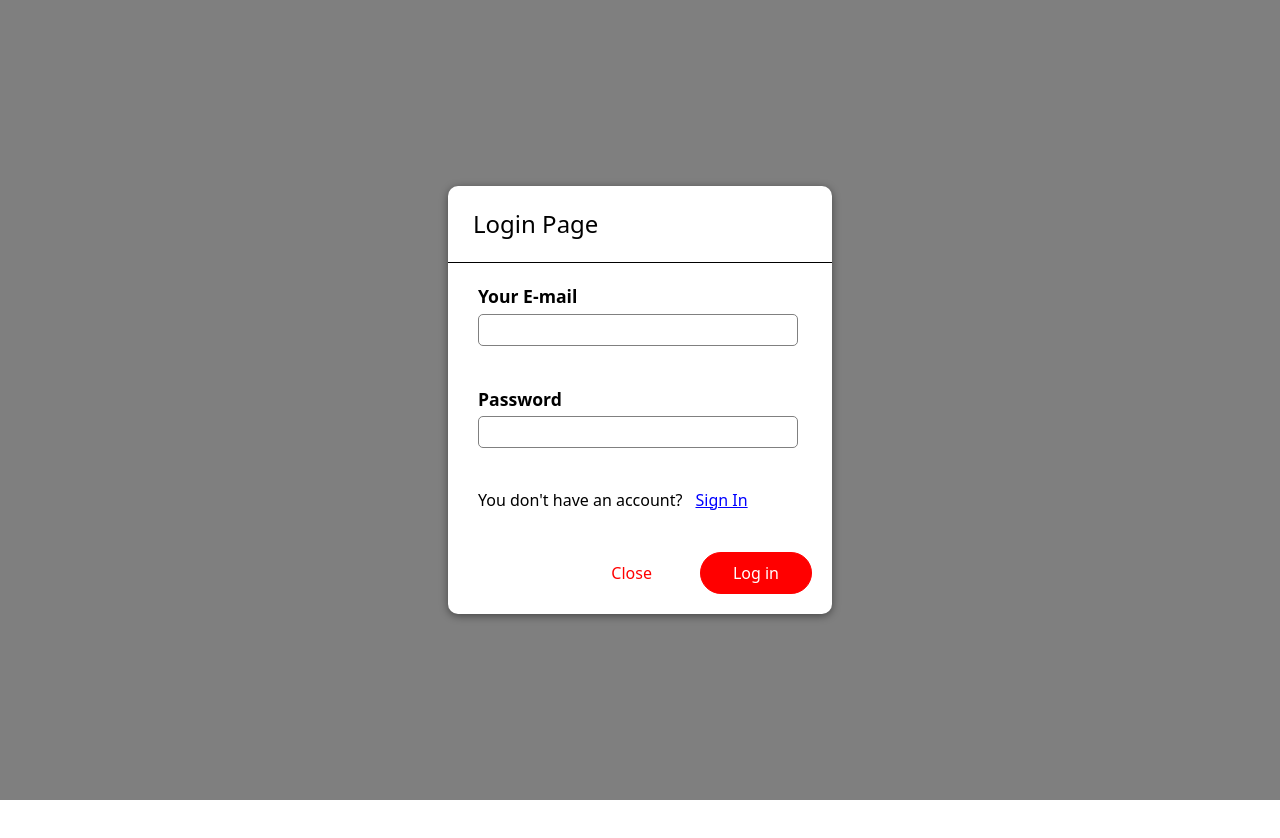
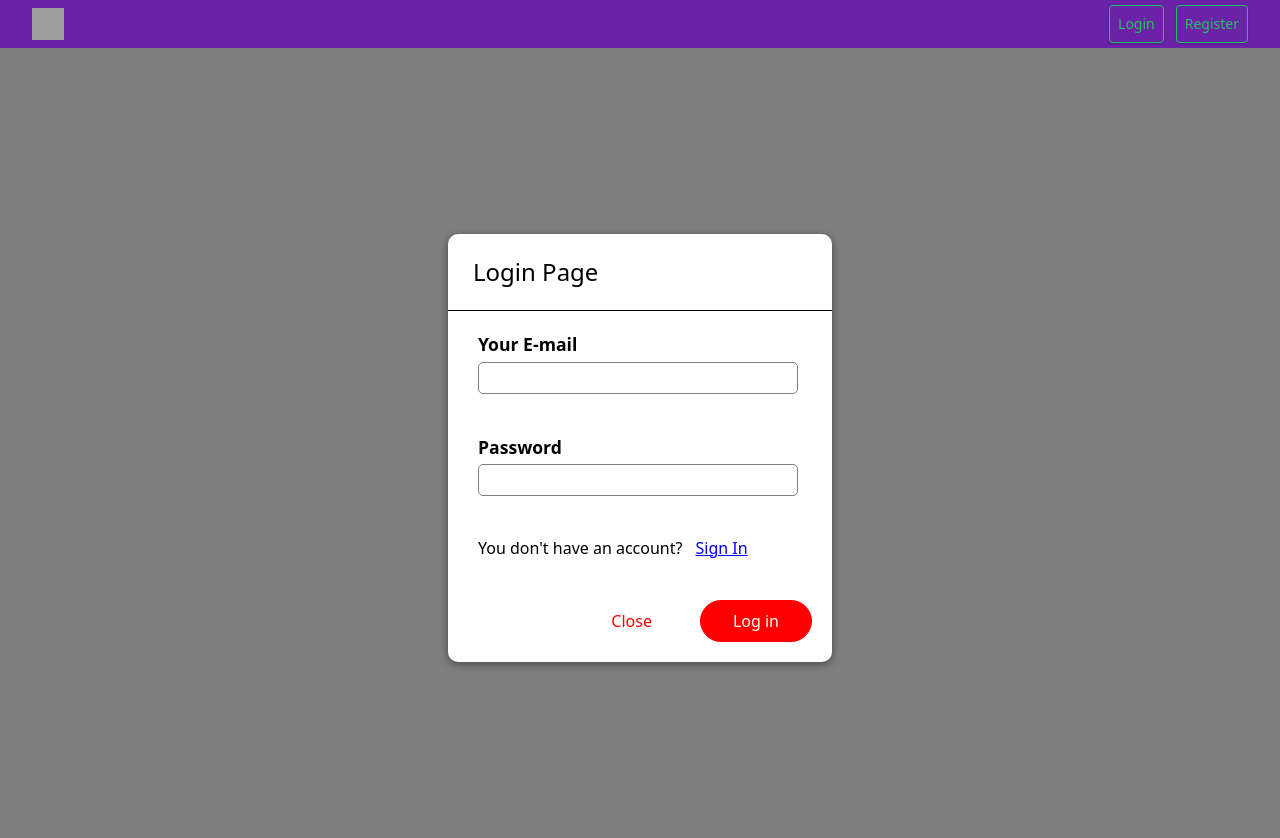
Before and after one commit to Akshay3960/lazzzy-space, a React (Create React App) app in the folder frontend/: page / in a window 1280 px wide. Shown: the top 838 px of the page. Before the commit the page ends 800 px from the top, so only its background shows below. Built offline with nearby package versions, Linux system fonts and the light colour scheme; grey boxes are pictures that could not be loaded; the HTML template or start-up script is replaced by a standard one.

Commit message:
add navbar

```diff
--- a/frontend/src/App.js
+++ b/frontend/src/App.js
@@ -3,7 +3,7 @@ import { useState, Fragment } from "react";
 import "./App.css";
 import LoginForm from "./components/log-reg/LoginForm";
 import RegisterForm from "./components/log-reg/RegisterForm";
-
+import Navbar from "./components/navbar/Navbar";
 function App() {
   const [toLogin, setToLogin] = useState(true);
   const [toReg, setToReg] = useState(false);
@@ -24,9 +24,9 @@ function App() {
   const loginCloseHandler = () => {
     setToLogin(false);
   };
-
   return (
     <Fragment>
+      <Navbar onLogin={loginHandler} onRegister= {toRegisterHandler}/>
       <div className="App">
         {toReg && <RegisterForm onClose={registerCloseHandler} />}
         {toLogin && (
--- /dev/null
+++ b/frontend/src/components/navbar/Navbar.js
@@ -0,0 +1,33 @@
+import { Fragment } from "react";
+
+
+const Navbar = (props) => {
+
+    return (
+        <Fragment>
+            <nav className=" flex px-8 bg-purple-800 justify-between h-12">
+                <div className="flex items-center space-x-3">
+                <img
+                className="h-8 w-8"
+                src="https://www.logo.wine/a/logo/Trello/Trello-White-Dark-Background-Logo.wine.svg"
+                alt="trello"
+                />
+                </div>
+
+                <div className="flex items-center space-x-3">
+                <button onClick={props.onLogin} className="border border-green-500 shadow hover:shadow-xl rounded p-2
+                text-sm text-green-500">Login</button>
+                <button onClick={props.onRegister} className="border border-green-500 shadow hover:shadow-xl rounded p-2 text-sm text-green-500">Register</button>
+                </div>
+
+            </nav>
+
+
+
+
+        </Fragment>
+    )
+
+}
+
+export default Navbar;
```
